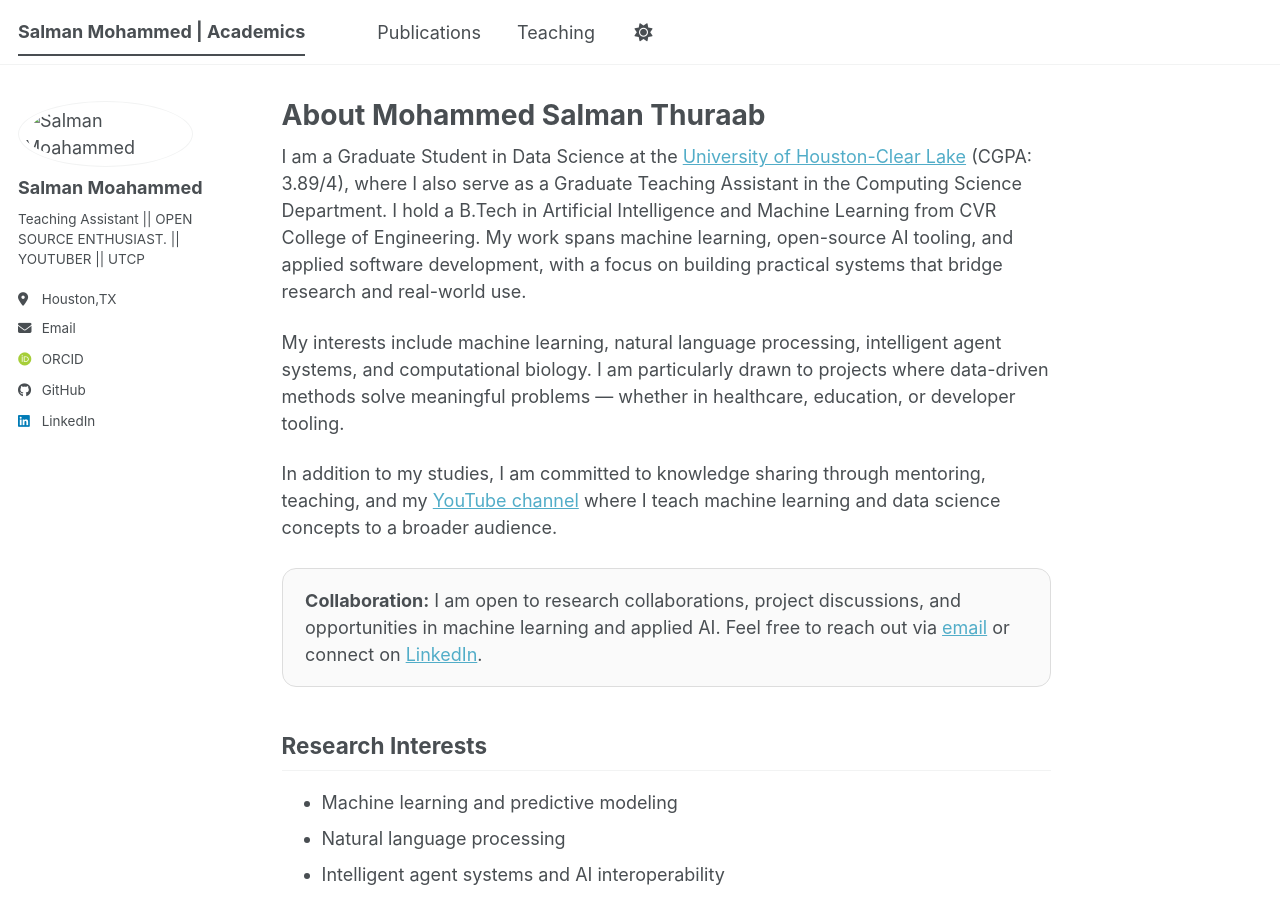
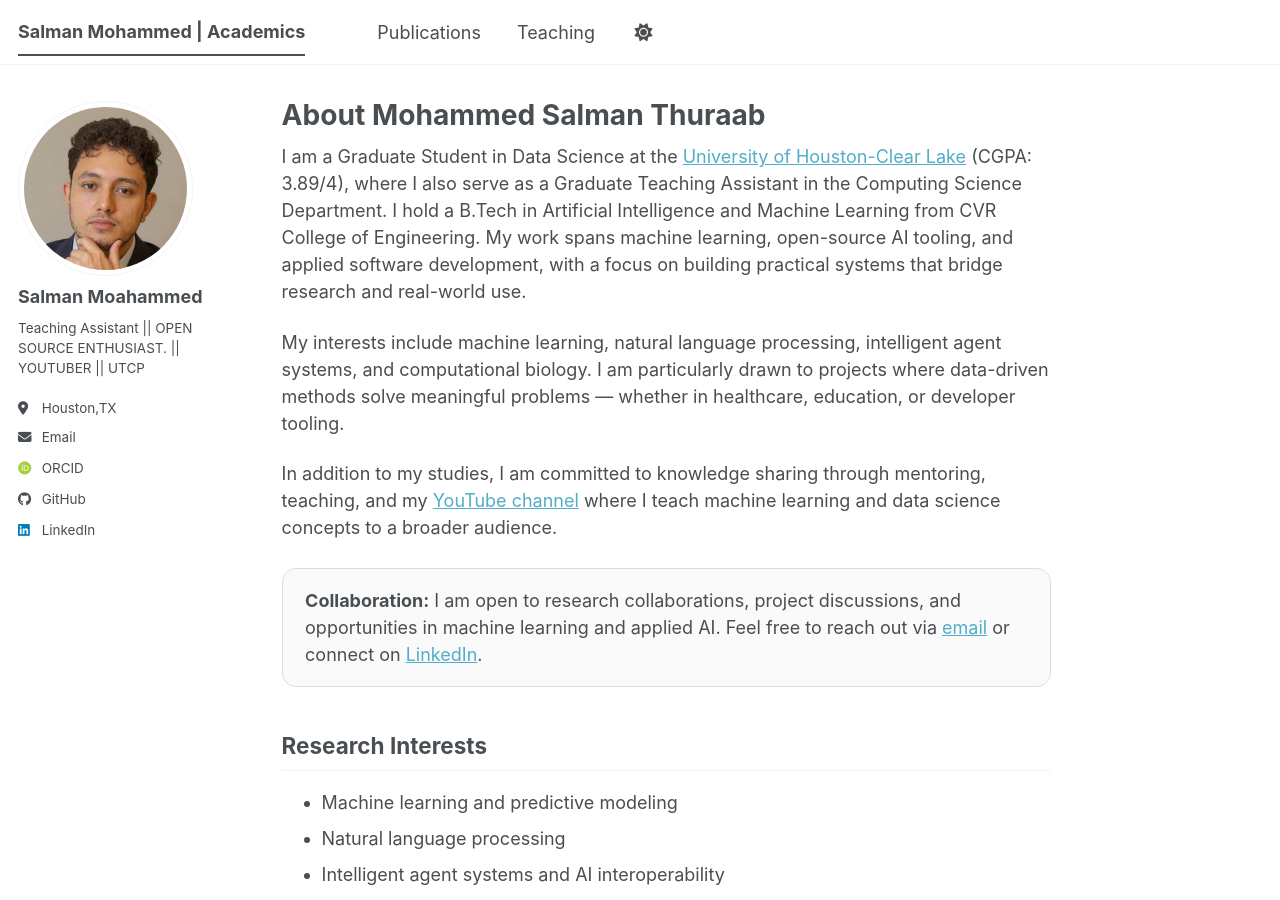
Before and after one commit to Thuraabtech/Thuraabtech.github.io, a Jekyll site: the page built from _pages/about.md, in a window 1280 px wide and 900 px high. Built offline with Jekyll 4.4.1, drawn with Linux system fonts in a browser that asks for light colours; some web fonts are replaced; a script bundle is joined from its source files by our own code; library files that are not in the unit come from our copies.

Commit message:
Change avatar path in _config.yml
Updated the avatar path in the author profile.

```diff
--- a/_config.yml
+++ b/_config.yml
@@ -32,7 +32,7 @@
 # Author profile information
 # -------------------------
 author:
-  avatar: "images/linkedin_photo.jpg"    # Profile image file shown in the sidebar/profile area
+  avatar: "linkedin_photo.jpg"    # Profile image file shown in the sidebar/profile area
   name: "Salman Moahammed"
   bio: "Teaching Assistant || OPEN SOURCE ENTHUSIAST. || YOUTUBER || UTCP"
   location: "Houston,TX"
```
